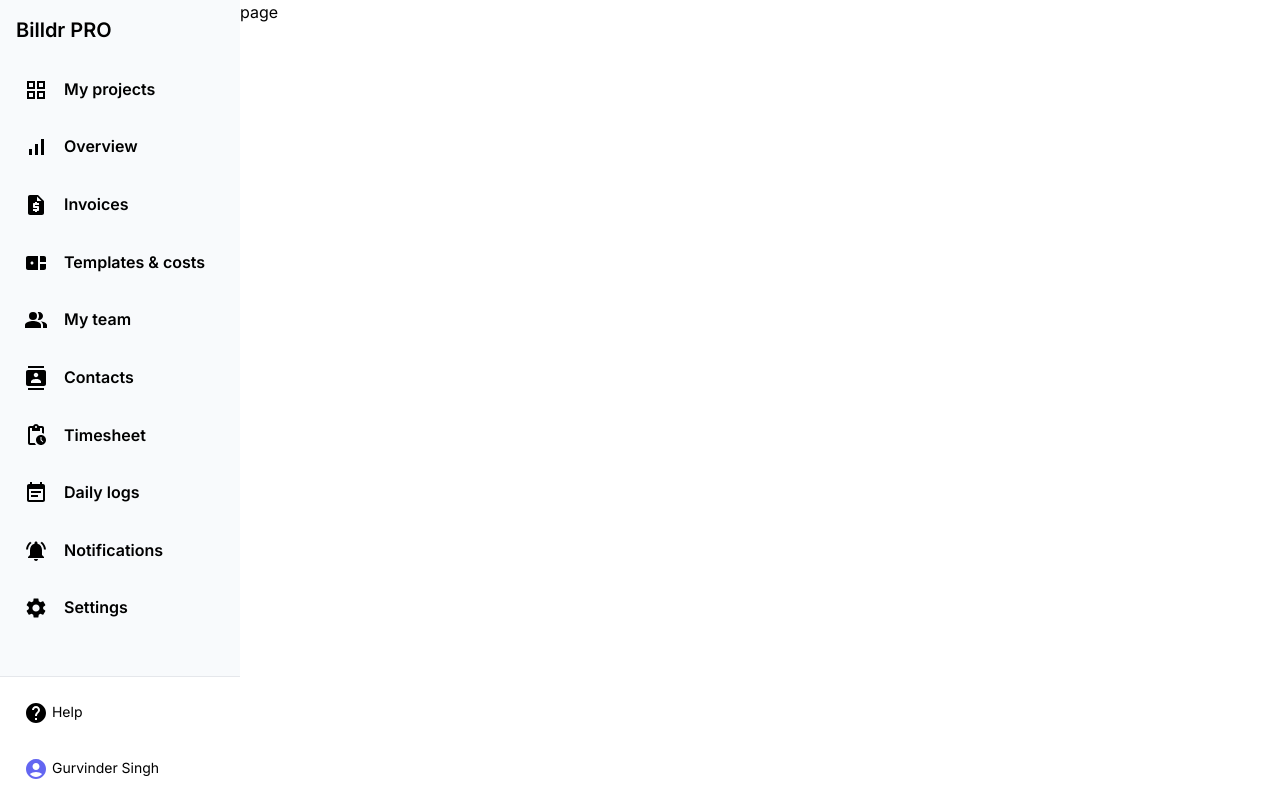
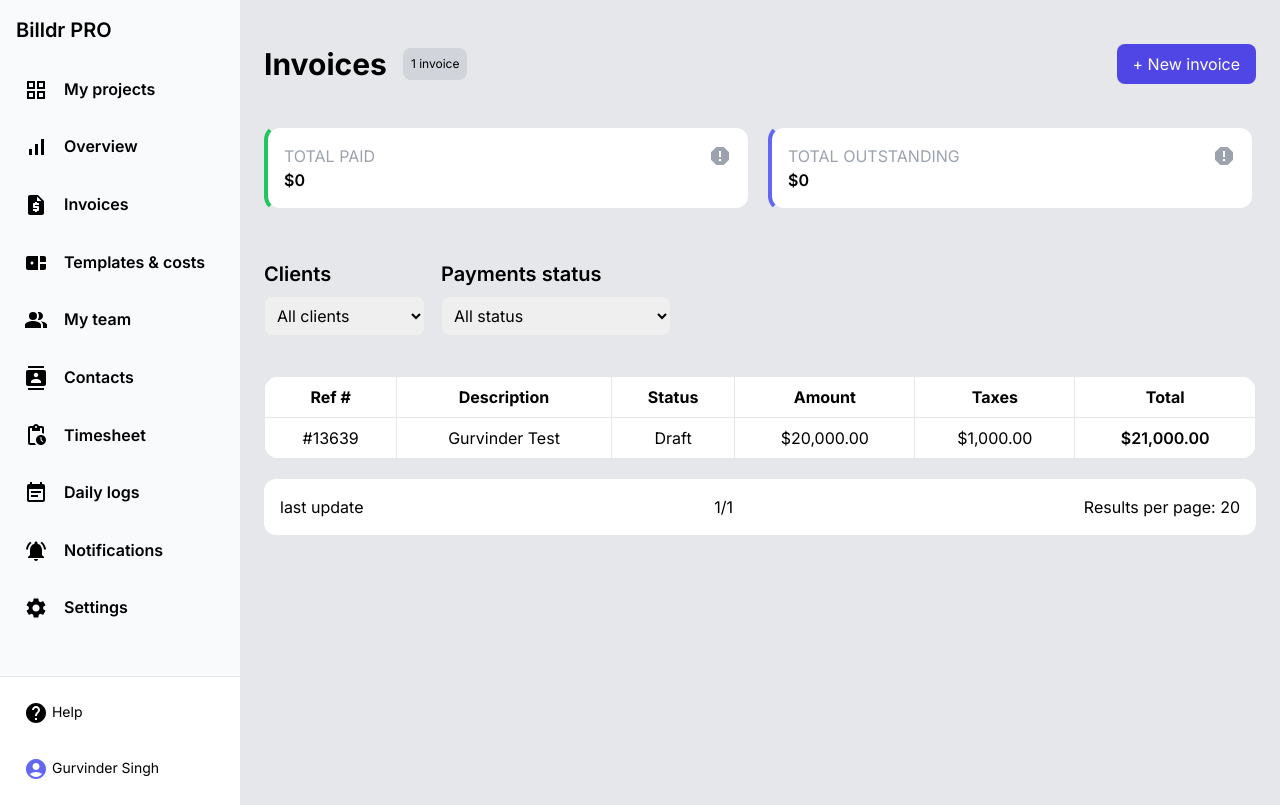
Before and after one commit to gursewak8427/prosbro, a Next.js app: page /invoices in a window 1280 px wide. Built offline with nearby package versions, Linux system fonts and the light colour scheme.

Commit message:
added invoices  page

```diff
--- a/src/app/(website)/invoices/page.js
+++ b/src/app/(website)/invoices/page.js
@@ -1,8 +1,113 @@
 import React from 'react'
+import ReportIcon from '@mui/icons-material/Report';
+
+
+
+const createData = (ref, description, status, amount, taxes, total) => {
+  return { ref, description, status, amount, taxes, total };
+};
+
+const rows = [
+  createData('#13639', 'Gurvinder Test', 'Draft', '$20,000.00', '$1,000.00', '$21,000.00')
+];
 
 function page() {
   return (
-    <div>page</div>
+    <div className='p-6 flex-1 bg-gray-200 shadow-md>'>
+      <div className="mt-5 flex flex-col md:flex-row justify-between items-center mb-4">
+        <div className="flex flex-col md:flex-row items-center gap-4 mb-4 md:mb-0">
+          <h1 className="text-3xl font-bold">Invoices</h1>
+          <p className="flex items-center justify-center text-xs p-2 bg-gray-300 text-center rounded-lg">1 invoice</p>
+        </div>
+        <button className="text-white px-4 py-2 rounded-lg bg-indigo-600 hover:bg-indigo-700 duration-200">
+          + New invoice
+        </button>
+      </div>
+
+      <div className='mt-10 mb-5 flex justify-between gap-4'>
+        <div className='flex justify-between bg-white w-1/2 p-4 rounded-2xl border-4 border-l-green-500'>
+          <div>
+            <h1 className='text-gray-400'>TOTAL PAID</h1>
+            <p className='font-semibold'>$0 </p>
+          </div>
+          <ReportIcon className='text-gray-400' />
+        </div>
+        <div className='flex justify-between bg-white w-1/2 p-4 rounded-2xl border-4 border-l-indigo-500'>
+          <div>
+            <h1 className='text-gray-400'>TOTAL OUTSTANDING</h1>
+            <p className='font-semibold'>$0 </p>
+          </div>
+          <ReportIcon className='text-gray-400' />
+        </div>
+      </div>
+
+      <div className='flex gap-4'>
+        <div className='mt-5 mb-5'>
+          <h2 className='text-xl font-semibold mt-2 mb-2'>Clients</h2>
+          <div className=" flex gap-4">
+            <select className="p-2 border rounded-lg">
+              <option value="All clients">All clients</option>
+              <option value="Gurvinder Singh">Gurvinder Singh</option>
+            </select>
+          </div>
+        </div>
+        <div className='mt-5 mb-5'>
+          <h2 className='text-xl font-semibold mt-2 mb-2'>Payments status</h2>
+          <div className=" flex gap-4">
+            <select className="p-2 border rounded-lg">
+              <option value="All status">All status</option>
+              <option value="Drafts">Drafts</option>
+              <option value="Submitted">Submitted</option>
+              <option value="Processing">Processing</option>
+              <option value="Pending Transfer">Pending Transfer</option>
+              <option value="Rejected">Rejected</option>
+              <option value="Paid">Paid</option>
+              <option value="Manual payment pending">Manual payment pending</option>
+            </select>
+          </div>
+
+        </div>
+
+      </div>
+
+      <div>
+        <table className="min-w-full bg-white rounded-2xl mb-5 mt-5">
+          <thead>
+            <tr>
+              <th className="py-2 px-4 border">Ref #</th>
+              <th className="py-2 px-4 border">Description</th>
+              <th className="py-2 px-4 border">Status</th>
+              <th className="py-2 px-4 border">Amount</th>
+              <th className="py-2 px-4 border">Taxes</th>
+              <th className="py-2 px-4 border">Total</th>
+            </tr>
+          </thead>
+          <tbody>
+            {rows.map((row) => (
+              <tr key={row.ref}>
+                <td className="py-2 px-4 border text-center">{row.ref}</td>
+                <td className="py-2 px-4 border text-center">{row.description}</td>
+                <td className="py-2 px-4 border text-center">{row.status}</td>
+                <td className="py-2 px-4 border text-center">{row.amount}</td>
+                <td className="py-2 px-4 border text-center">{row.taxes}</td>
+                <td className="py-2 px-4 border text-center font-semibold">{row.total}</td>
+
+              </tr>
+            ))}
+          </tbody>
+
+        </table>
+        <div className='p-4 bg-white rounded-xl mt-4 mb-5 flex justify-between w-full'>
+          <h1>last update</h1>
+          <p>1/1</p>
+          <p>Results per page: 20</p>
+        </div>
+
+      </div>
+
+
+
+    </div>
   )
 }
 
```
